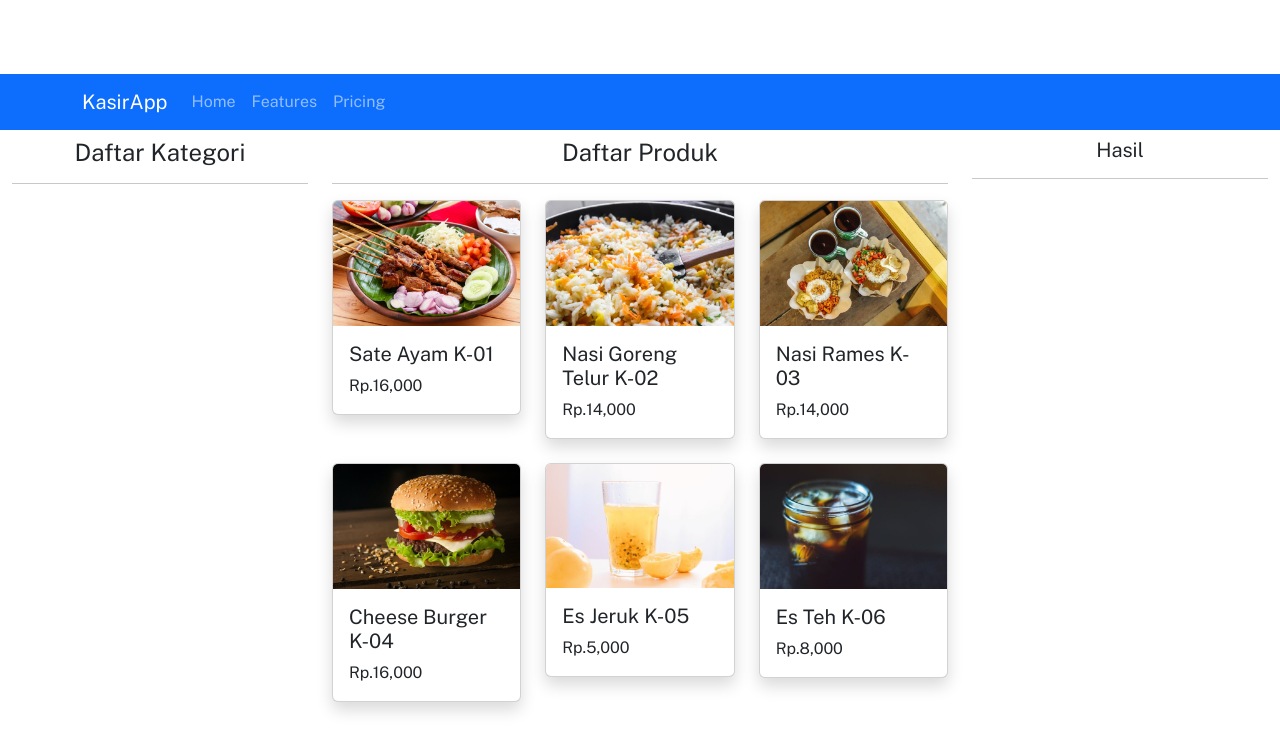
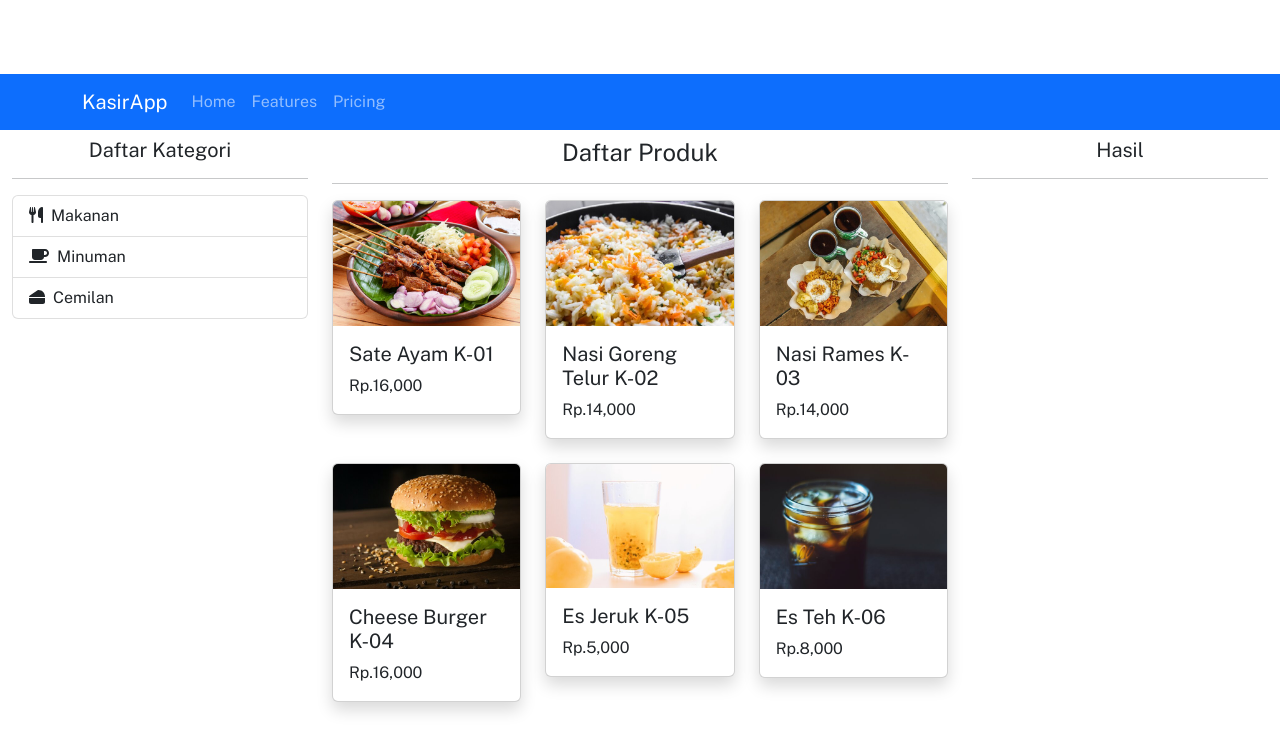
Before and after one commit to nullsec45/react-kasir, a React (Vite) app: page / in a window 1280 px wide. Shown: the top 752 px of the page. Built offline with nearby package versions, Linux system fonts and the light colour scheme; data requests are answered from the project's data file; the HTML template or start-up script is replaced by a standard one.

Commit message:
Looping kategory di list group, tampilin ikon berdasarkan kategory, dan memberi background kategori yang aktif

```diff
--- a/src/components/ListCategories.jsx
+++ b/src/components/ListCategories.jsx
@@ -1,13 +1,47 @@
-import React from 'react'
-import { Col } from "react-bootstrap";
+import React, { Component } from 'react'
+import { Col, ListGroup } from "react-bootstrap";
+import axios from 'axios';
+import { API_URL } from '../utils/constant';
+import { FontAwesomeIcon } from "@fortawesome/react-fontawesome"
+import { faUtensils, faCoffee, faCheese } from "@fortawesome/free-solid-svg-icons"
 
-const ListCategories = () => {
-    return (
-        <Col md={3} mt="2">
-            <h4 className='text-center'><strong>Daftar Kategori</strong></h4>
-            <hr />
-        </Col>
-    )
+const Icon = ({ nama }) => {
+    if (nama === "Makanan") return <FontAwesomeIcon icon={faUtensils} className="me-2"></FontAwesomeIcon>
+    if (nama === "Minuman") return <FontAwesomeIcon icon={faCoffee} className="me-2"></FontAwesomeIcon>
+    if (nama === "Cemilan") return <FontAwesomeIcon icon={faCheese} className="me-2"></FontAwesomeIcon>
 }
 
-export default ListCategories
+export default class ListCategories extends Component {
+    constructor(props) {
+        super(props)
+
+        this.state = {
+            categories: []
+        }
+    }
+    componentDidMount() {
+        axios.get(API_URL + "categories").then(res => {
+            const categories = res.data;
+            this.setState({ categories });
+        }).catch(error => {
+            console.log(`Error ngab : ${error}`)
+        })
+    }
+    render() {
+        const { categories } = this.state
+        const { changeCategory, categoriYangDipilih } = this.props
+        return (
+            <Col md={3} mt="2" >
+                <h5 className='text-center'><strong>Daftar Kategori</strong></h5>
+                <hr />
+                <ListGroup>
+                    {categories && categories.map((category) => (
+                        <ListGroup.Item key={category.id}
+                            onClick={() => changeCategory(category.nama)}
+                            className={categoriYangDipilih === category.nama && "active"} style={{ cursor: "pointer" }}> <Icon nama={category.nama} />{category.nama}</ListGroup.Item>
+                    ))}
+                </ListGroup>
+            </Col >
+        )
+    }
+}
```
